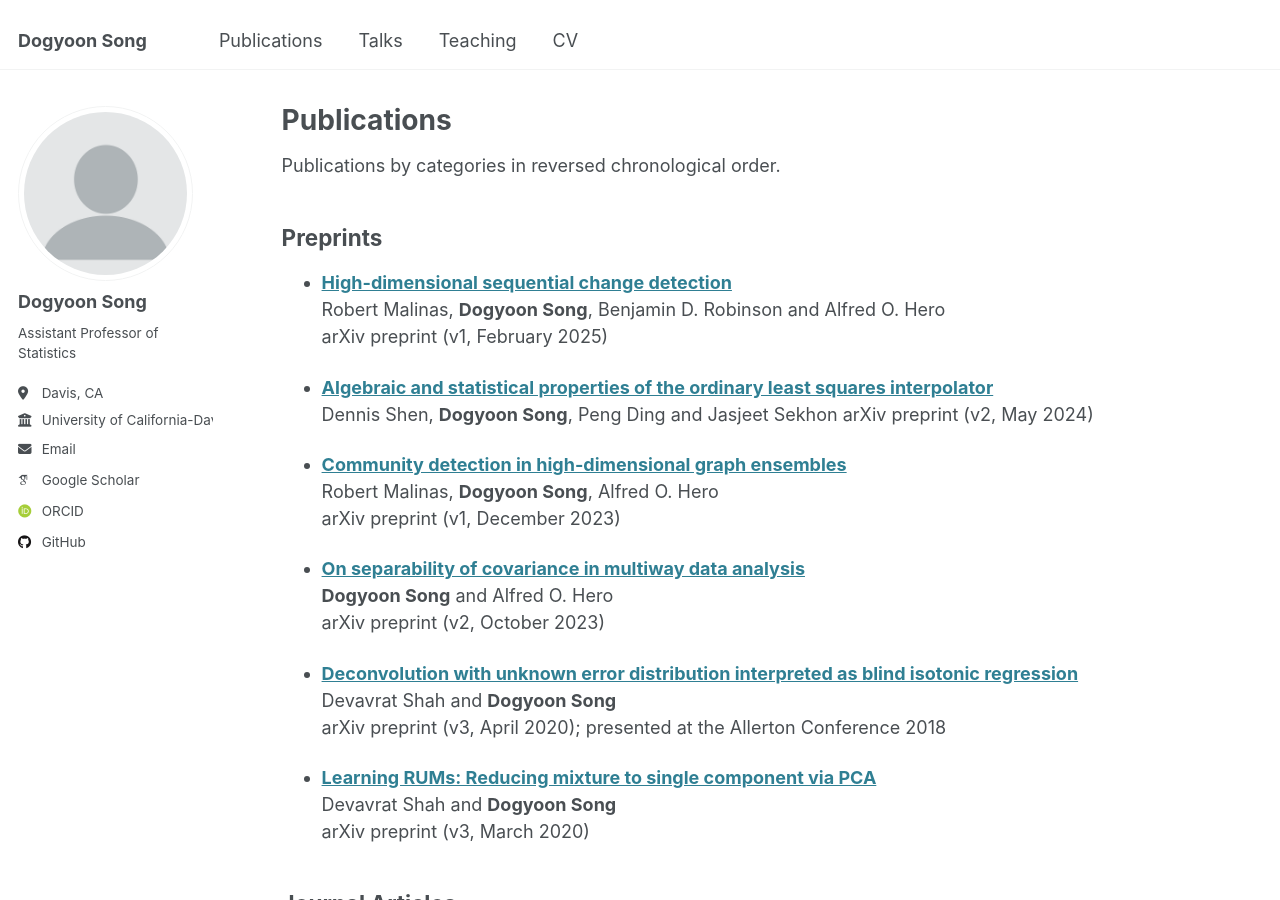
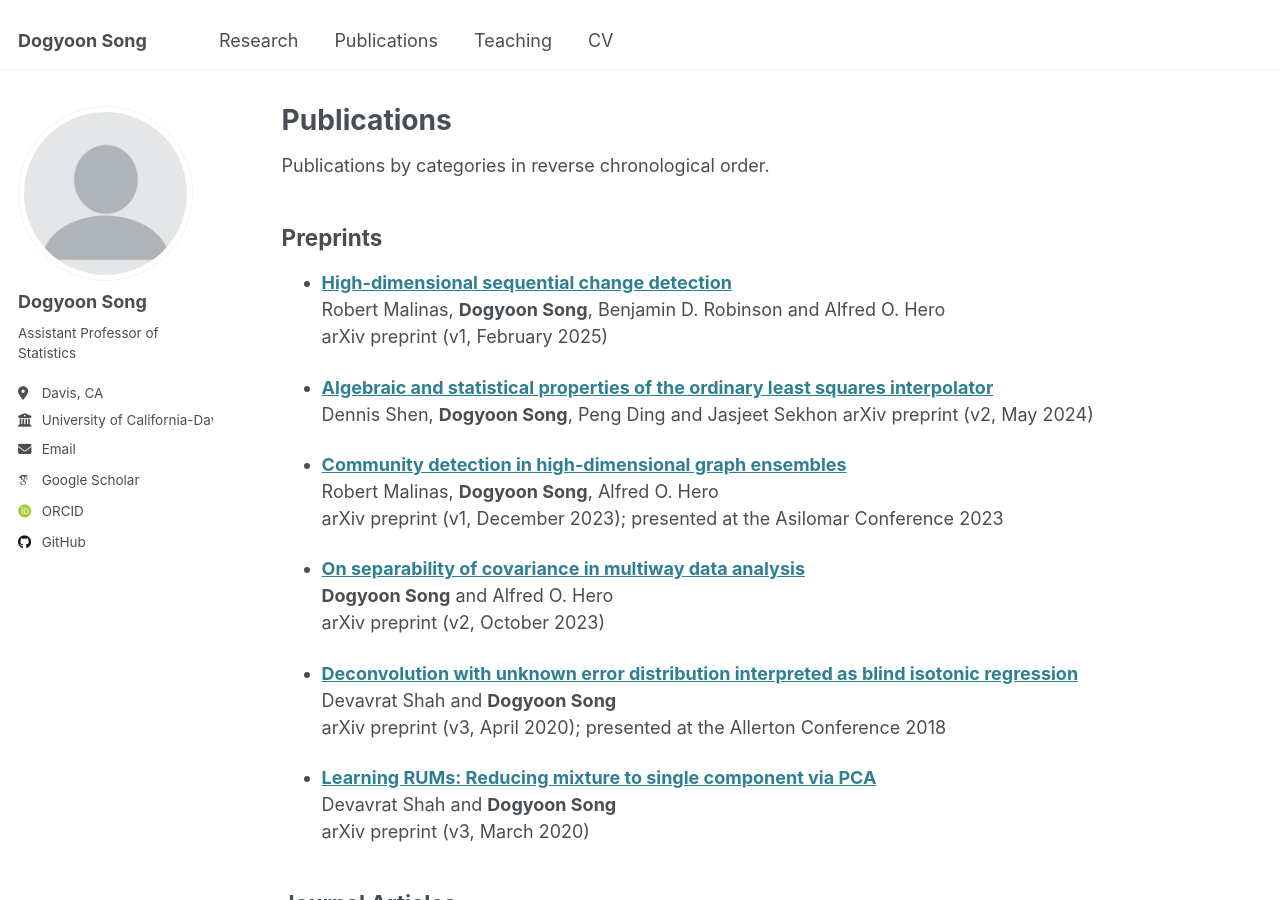
Before and after one commit to dogyoons/dogyoons.github.io, a Jekyll site: the page built from _pages/publications.md, in a window 1280 px wide and 900 px high. Built offline with Jekyll 4.4.1, drawn with Linux system fonts in a browser that asks for light colours; some web fonts are replaced.

Commit message:
updated publications

```diff
--- a/_data/navigation.yml
+++ b/_data/navigation.yml
@@ -5,11 +5,14 @@
 # prevent it from being included in the site.
 
 main:
+  - title: "Research"
+    url: /research/
+
   - title: "Publications"
     url: /publications/
 
-  - title: "Talks"
-    url: /talks/
+  # - title: "Talks"
+  #   url: /talks/
 
   - title: "Teaching"
     url: /teaching/
--- a/_pages/publications.md
+++ b/_pages/publications.md
@@ -8,7 +8,7 @@ redirect_from:
   - /publications.html
 ---
 
-Publications by categories in reversed chronological order.
+Publications by categories in reverse chronological order.
 
 
 ## Preprints
@@ -23,7 +23,7 @@ arXiv preprint  (v2, May 2024)
 
 * **[Community detection in high-dimensional graph ensembles](https://arxiv.org/abs/2312.03900)**\\
 Robert Malinas, **Dogyoon Song**, Alfred O. Hero\\
-arXiv preprint  (v1, December 2023)
+arXiv preprint  (v1, December 2023); presented at the Asilomar Conference 2023
 
 * **[On separability of covariance in multiway data analysis](https://arxiv.org/abs/2302.02415)**\\
 **Dogyoon Song** and Alfred O. Hero\\
```
Also changed, not shown: _pages/research.md (added, +9 -0 lines).
